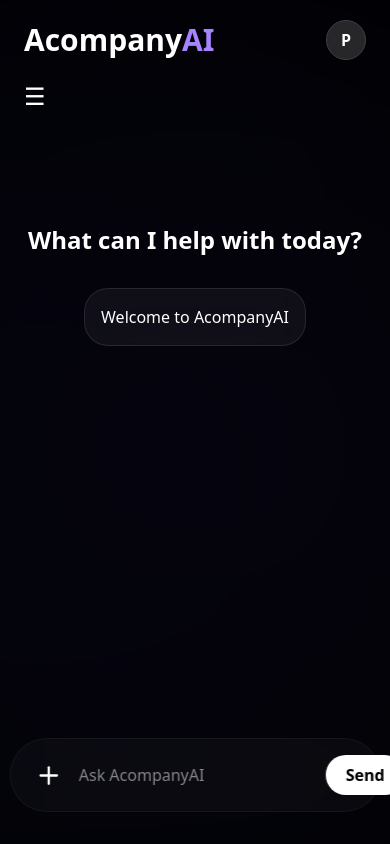
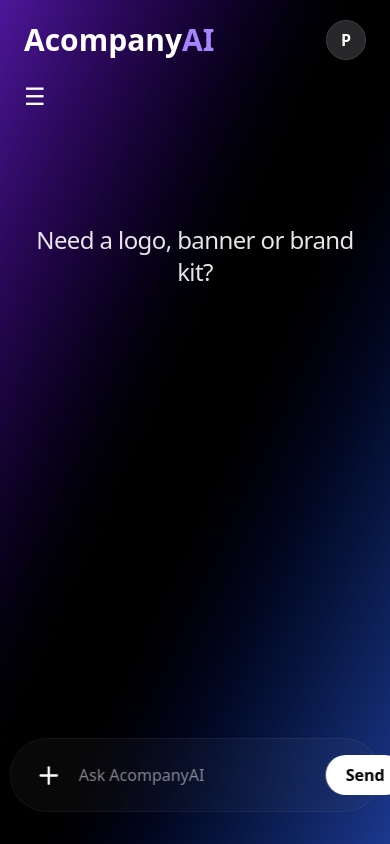
Before and after one commit to AcompanyAI/AcompanyAi, a Next.js app in the folder frontend/: page /dashboard in a window 390 px wide. Built offline with nearby package versions, Linux system fonts and the light colour scheme.

Commit message:
Mobile dashboard update

```diff
--- a/frontend/app/dashboard/page.tsx
+++ b/frontend/app/dashboard/page.tsx
@@ -1,25 +1,78 @@
 "use client";
-import { Menu } from "lucide-react";
 import { useState } from "react";
-import { Plus, Mic } from "lucide-react";
-export default function Dashboard() {const [prompt, setPrompt] = useState("");
+import { Menu, Plus, Mic } from "lucide-react";
+export default function Dashboard()
 
-const [messages, setMessages] = useState([
-  {
-    role: "assistant",
-    content: "Welcome to AcompanyAI ",
-  },
-]);
-  const [selectedImage, setSelectedImage] = useState<File | null>(null);
+ {const [prompt, setPrompt] = useState("");
+const welcomeMessages = [
+  "Your move, Prashant.",
+  "What's on your mind today?",
+  "How can AcompanyAI help?",
+  "Ready to create something great?",
+  "Let's build something amazing.",
+  "Need a logo, banner or brand kit?",
+  "Start with an idea.",
+  "What would you like to create?",
+];
+
+const [heroText] = useState(
+  welcomeMessages[
+    Math.floor(Math.random() * welcomeMessages.length)
+  ]
+);
+const [messages, setMessages] = useState<any[]>([]);
+
+const [selectedImage, setSelectedImage] = useState<File | null>(null);
+
+const [loading, setLoading] = useState(false);
+
+  const themes = [
+  "black",
+  "blue",
+  "gradient",
+  "blackblue",
+];
+
+const [theme] = useState(
+  themes[Math.floor(Math.random() * themes.length)]
+);
   return (
 
     <div className="min-h-screen text-white relative overflow-hidden">
 <div className="absolute inset-0 -z-10">
-<div className="absolute inset-0 -z-1000 bg-black"></div>
 
-  <div className="absolute top-0 left-1/2 -translate-x-1/2 w-[900px] h-[900px] bg-violet-500/5 rounded-full blur-[250px]"></div>
+  {theme === "black" && (
+  <div className="absolute inset-0 bg-black"></div>
+)}
 
-  <div className="absolute bottom-0 right-0 w-[700px] h-[700px] bg-blue-500/5 rounded-full blur-[250px]"></div>
+{theme === "blue" && (
+  <div className="absolute inset-0 bg-[#07111f]"></div>
+)}
+
+{theme === "gradient" && (
+  <div className="absolute inset-0 bg-gradient-to-br from-violet-900 via-black to-blue-900"></div>
+)}
+
+{theme === "blackblue" && (
+  <>
+    <div className="absolute inset-0 bg-black"></div>
+
+    <div
+      className="
+      absolute
+      left-1/2
+      top-1/2
+      -translate-x-1/2
+      -translate-y-1/2
+      w-[1000px]
+      h-[600px]
+      bg-blue-600/10
+      rounded-full
+      blur-[220px]
+      "
+    ></div>
+  </>
+)}
 
 </div>
       {/* Header */}
@@ -81,9 +134,30 @@
       px-4
       ">
 
-       <h1 className="text-2xl md:text-6xl font-black text-white">
-  What can I help with today?
-</h1><div className="mt-8 max-w-4xl mx-auto space-y-4 px-4">
+       {messages.length === 0 && (
+  <h1
+  className="
+  hero font
+  text-2xl
+  md:text-5xl
+  font-light
+  tracking-tight
+  text-white/90
+  "
+>
+   {heroText}
+  </h1>
+)}
+<div
+  className="
+  mt-8
+  max-w-5xl
+  mx-auto
+  space-y-6
+  px-4
+  pb-40
+  "
+>
 
   {messages.map((msg, index) => (
     <div
@@ -95,8 +169,8 @@
 
       ${
         msg.role === "user"
-          ? "ml-auto bg-violet-600 max-w-xl"
-          : "bg-white/5 backdrop-blur-xl border border-white/10 max-w-xl"
+? "ml-auto bg-white text-black max-w-2xl"
+: "mr-auto bg-white/5 backdrop-blur-3xl border border-white/10 max-w-2xl"
       }
 
       `}
@@ -104,7 +178,28 @@
       {msg.content}
     </div>
   ))}
-
+{loading && (
+  <div
+    className="
+    inline-flex
+    items-center
+    gap-1
+    px-1.5
+    py-3
+    mt-4
+    "
+  >
+    <span className="w-2 h-2 rounded-full bg-white animate-bounce"></span>
+    <span
+      className="w-2 h-2 rounded-full bg-white animate-bounce"
+      style={{ animationDelay: "0.15s" }}
+    ></span>
+    <span
+      className="w-2 h-2 rounded-full bg-white animate-bounce"
+      style={{ animationDelay: "0.3s" }}
+    ></span>
+  </div>
+)}
 </div>
 
 
@@ -175,22 +270,48 @@
   "
 />
 <button
-  onClick={() => {
+  onClick={async () => {
     if (!prompt.trim()) return;
+
+    const userMessage = prompt;
 
     setMessages([
       ...messages,
       {
         role: "user",
-        content: prompt,
-      },
-      {
-        role: "assistant",
-        content: "AI response coming soon...",
+        content: userMessage,
       },
     ]);
 
     setPrompt("");
+
+    try {
+      setLoading(true);
+      const res = await fetch("http://127.0.0.1:8000/chat");
+
+      const data = await res.json();
+await new Promise((resolve) =>
+  setTimeout(resolve, 2500)
+);
+
+setLoading(false);
+      setMessages((prev) => [
+        ...prev,
+        {
+          role: "assistant",
+          content: data.reply,
+        },
+      ]);
+    } catch (error) {
+      setLoading(false);
+      setMessages((prev) => [
+        ...prev,
+        {
+          role: "assistant",
+          content: "Backend connection failed",
+        },
+      ]);
+    }
   }}
   className="
   px-5
--- a/frontend/app/globals.css
+++ b/frontend/app/globals.css
@@ -27,3 +27,6 @@
 body {
   font-family: system-ui, sans-serif;
 }
+.hero-font {
+  font-family: Inter, Poppins, sans-serif;
+}
```
